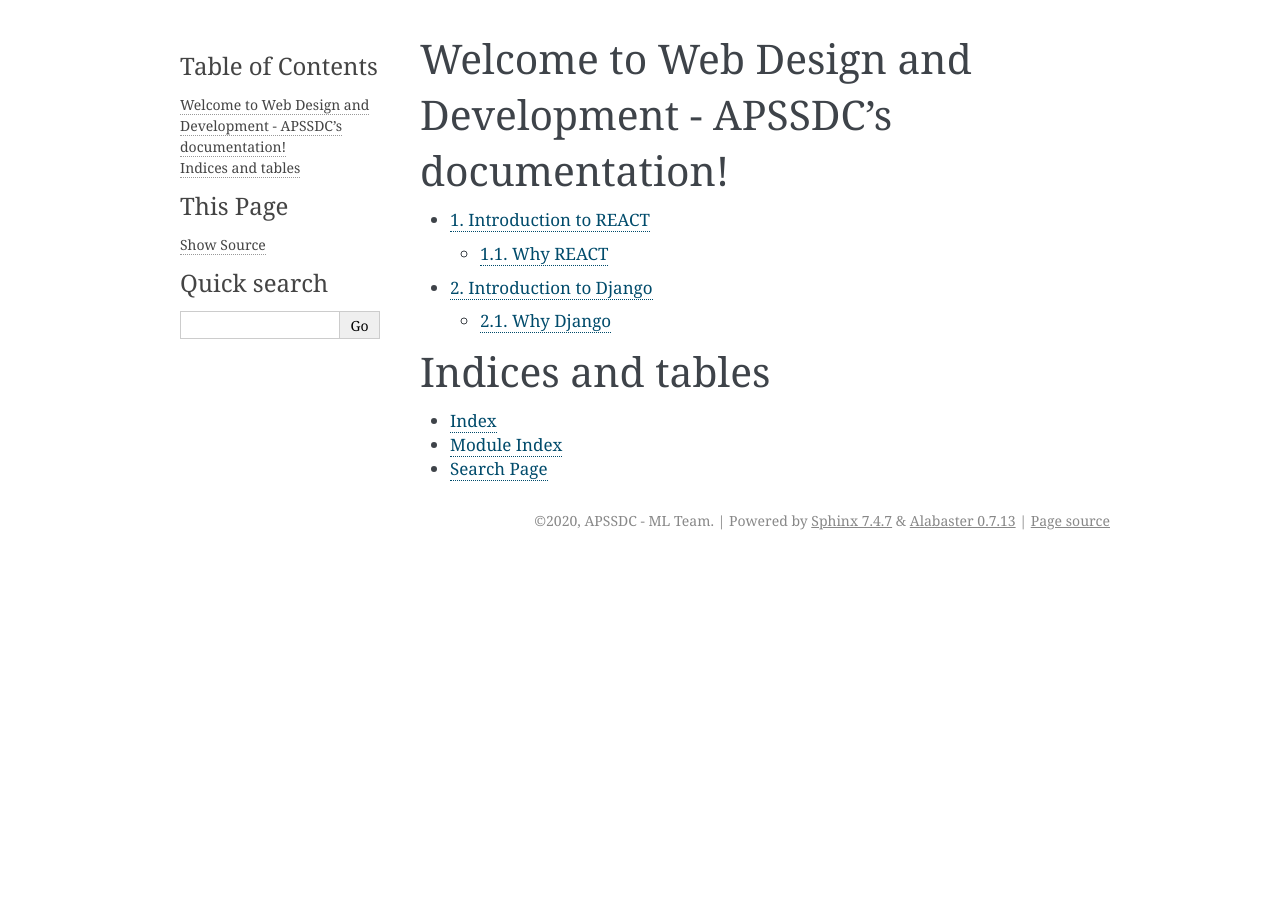
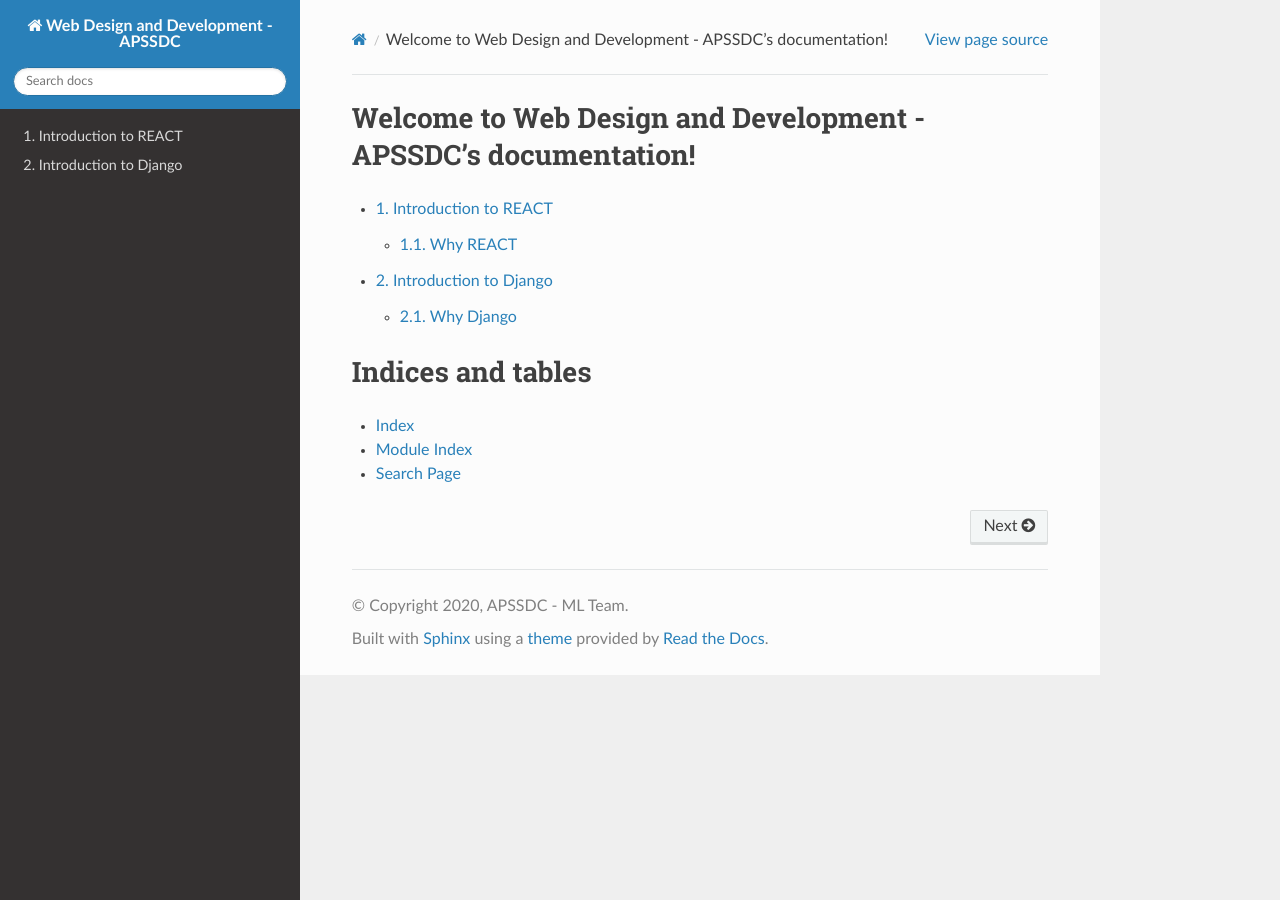
Before and after one commit to Prasannarajmallipudi/Doc_web, a Sphinx documentation site: the page built from docs/index.rst, in a window 1280 px wide. Built offline with Sphinx 7.4.7 and the Read the Docs theme 2.0.0, drawn with Linux system fonts in a browser that asks for light colours.

Commit message:
Update conf.py

```diff
--- a/docs/conf.py
+++ b/docs/conf.py
@@ -13,6 +13,7 @@
 # import os
 # import sys
 # sys.path.insert(0, os.path.abspath('.'))
+import sphinx_rtd_theme
 
 
 # -- Project information -----------------------------------------------------
@@ -30,7 +31,7 @@ release = '1'
 # Add any Sphinx extension module names here, as strings. They can be
 # extensions coming with Sphinx (named 'sphinx.ext.*') or your custom
 # ones.
-extensions = ['recommonmark']
+extensions = ['recommonmark','sphinx_rtd_theme']
 source_suffix = ['.rst','.md']
 
 # Add any paths that contain templates here, relative to this directory.
@@ -47,7 +48,8 @@ exclude_patterns = ['_build', 'Thumbs.db', '.DS_Store']
 # The theme to use for HTML and HTML Help pages.  See the documentation for
 # a list of builtin themes.
 #
-html_theme = 'alabaster'
+#html_theme = 'alabaster'
+html_theme = "sphinx_rtd_theme"
 
 # Add any paths that contain custom static files (such as style sheets) here,
 # relative to this directory. They are copied after the builtin static files,
```
